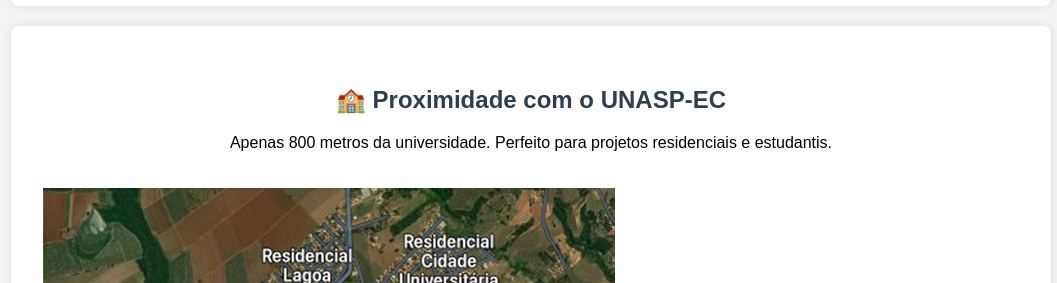
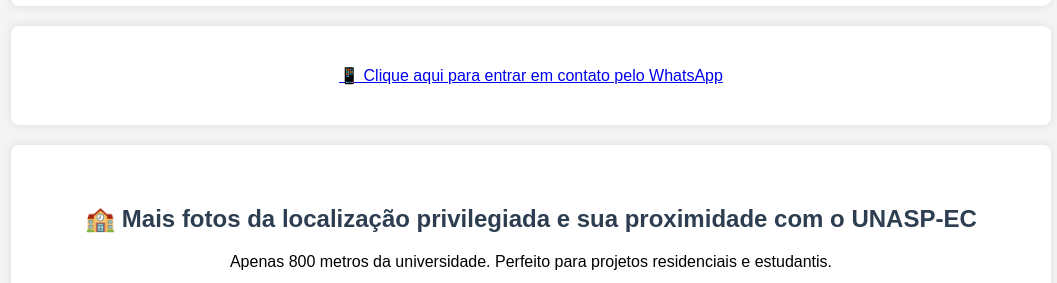
Before and after one commit to wygaz/Sitio-Gazeta, a plain HTML site: page index.html in a window 1280 px wide. Shown: the part 2375-2658 px from the top of the page, without its empty margins (109-1166 px from the left). Drawn offline with Linux system fonts and the light colour scheme.

Commit message:
Site do Sitio Gazeta com a chamada de contato pelo Whtsapp

```diff
--- a/index.html
+++ b/index.html
@@ -144,9 +144,12 @@
 
     <img src="Sitio_Gazeta_4.png" alt="Vista natural do sítio">
   </div>
+  <div class="section">
+     <a href="https://wa.me/5519999350101" target="_blank">📱 Clique aqui para entrar em contato pelo WhatsApp</a>
+  </div>
 
   <div class="section">
-    <h2>🏫 Proximidade com o UNASP-EC</h2>
+    <h2>🏫 Mais fotos da localização privilegiada e sua proximidade com o UNASP-EC</h2>
     <p>Apenas 800 metros da universidade. Perfeito para projetos residenciais e estudantis.</p>
     <img src="Sitio_Gazeta_nivel_0.png" alt="Vista em nível do terreno">
     <img src="Sitio_Gazeta_UNASP_EC_1.png" alt="Vista do UNASP-EC">
```
